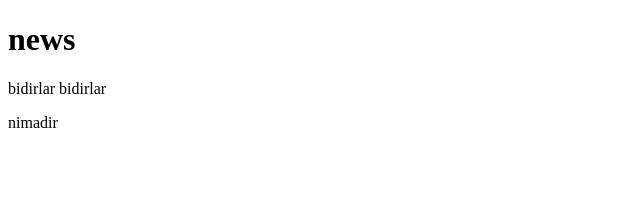
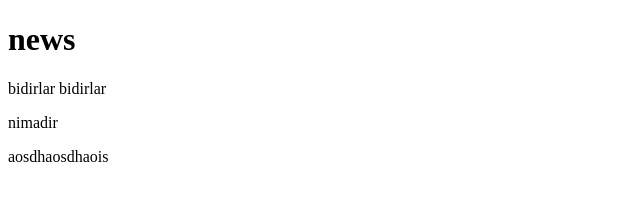
Before and after one commit to Muhammadsharifbek/git-fundamentals, a plain HTML site: page index.html in a window 1280 px wide. Shown: the whole page, without its empty margins (0-640 px from the left). Drawn offline with Linux system fonts and the light colour scheme.

Commit message:
add site writing

```diff
--- a/index.html
+++ b/index.html
@@ -10,7 +10,7 @@
 <h1>news</h1>
 <p> bidirlar bidirlar</p>
 <p>nimadir</p>
-
+<p> aosdhaosdhaois</p>
 
 
 </body>
```
